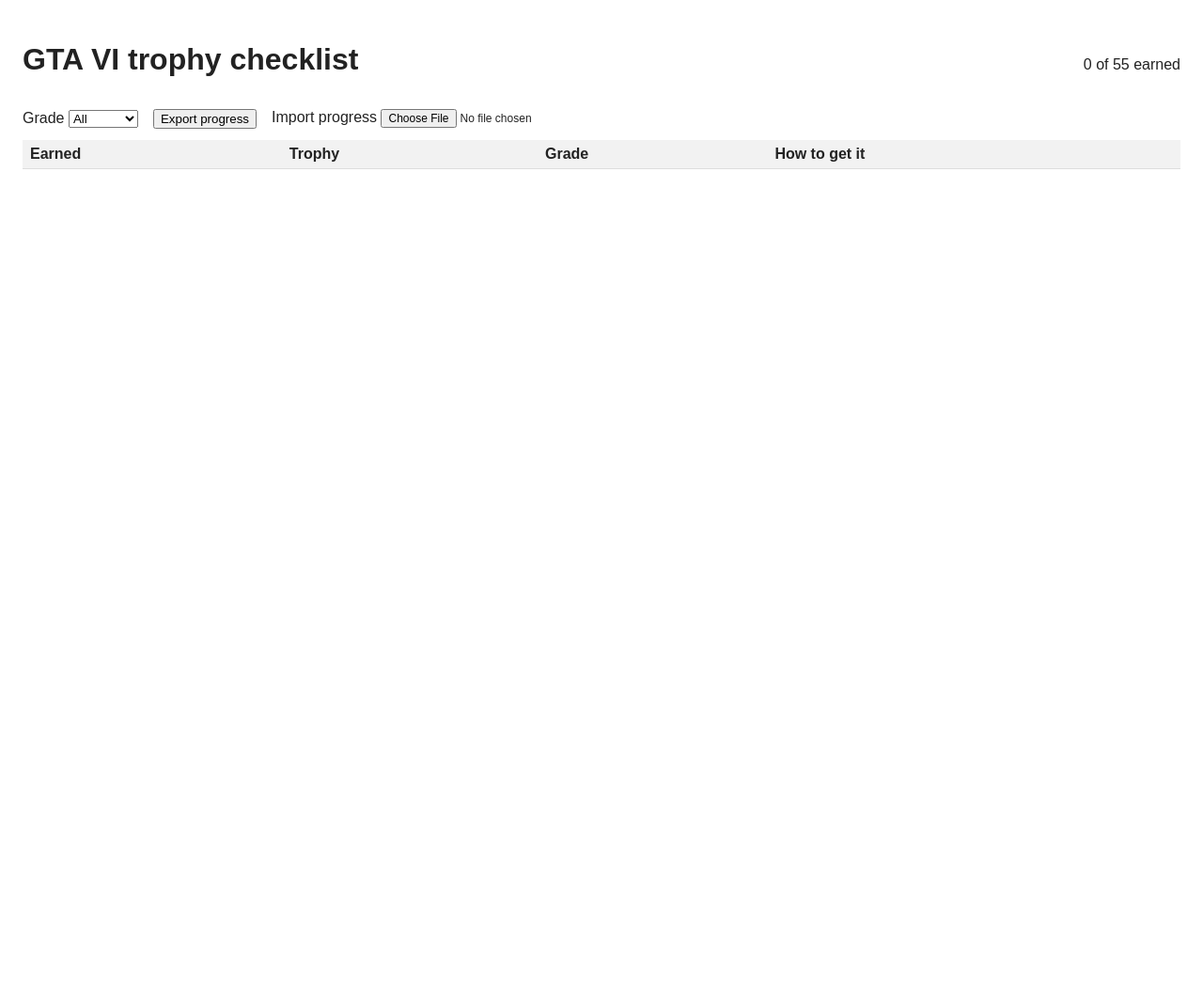
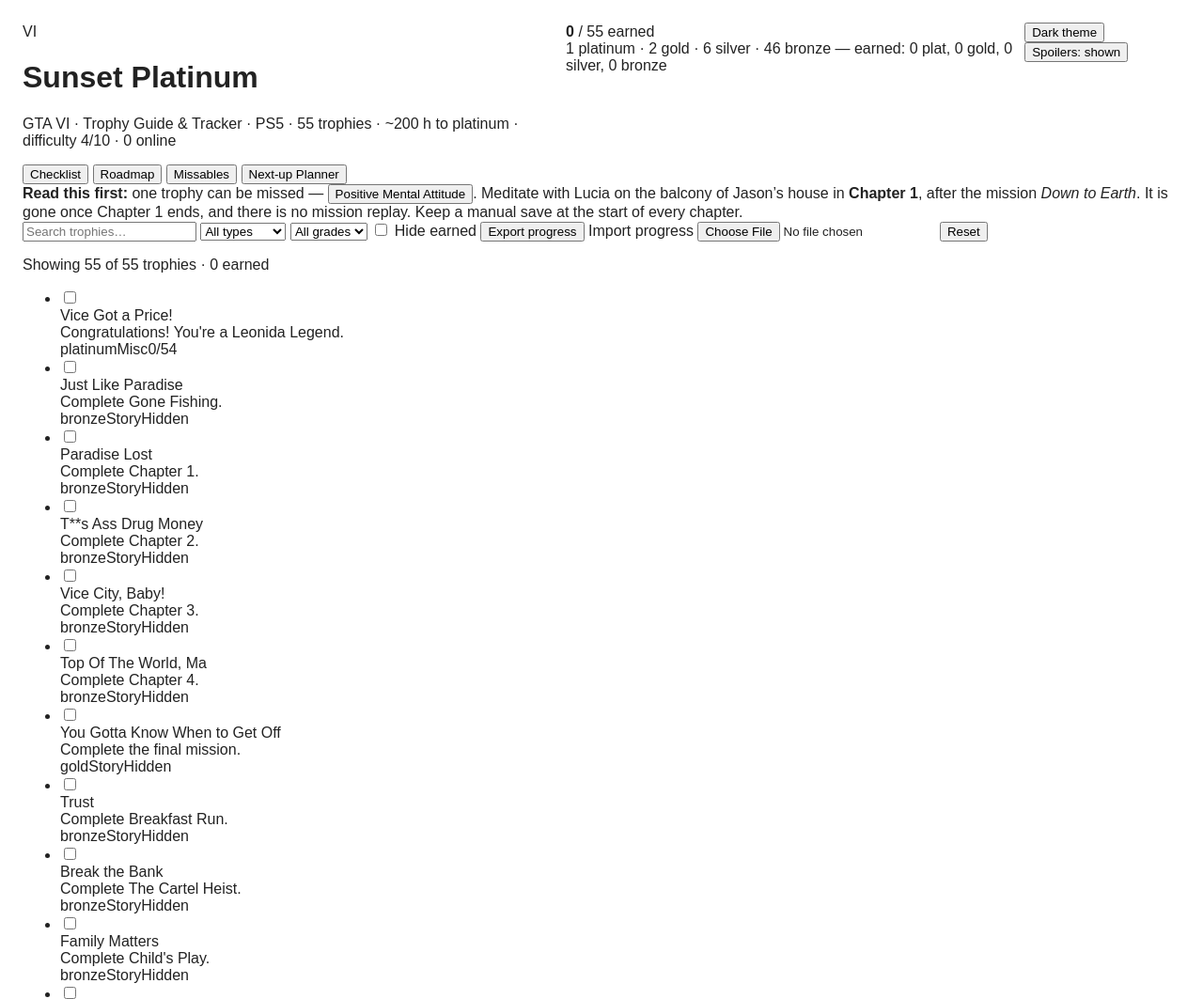
Before and after one commit to Daniikhwan/gta6-trophy-guide-01, a plain HTML site: page app/index.html in a window 1280 px wide. Shown: the top 1063 px of the page at 94% size. Before the commit the page ends 800 px from the top, so only its background shows below. Drawn offline with Linux system fonts and the light colour scheme.

Commit message:
Rewrite app shell: Sunset Platinum layout with roadmap, missables, planner

```diff
--- a/app/index.html
+++ b/app/index.html
@@ -1,25 +1,111 @@
 <!doctype html>
-<html lang="en">
+<html lang="en" data-theme="light">
 <head>
 <meta charset="utf-8">
 <meta name="viewport" content="width=device-width, initial-scale=1">
-<title>GTA VI trophy checklist</title>
+<title>Sunset Platinum — GTA VI Trophy Guide &amp; Tracker</title>
+<meta name="description" content="Offline GTA VI trophy guide and tracker: all 55 official trophies, roadmap to platinum, missables, Next-up planner. No account, no network — progress stays in your browser.">
 <link rel="stylesheet" href="style.css">
 </head>
 <body>
-<header>
-  <h1>GTA VI trophy checklist</h1>
-  <p id="progress">0 of 55 earned</p>
+<header class="top">
+  <div class="brand">
+    <div class="mark" aria-hidden="true">VI</div>
+    <div>
+      <h1>Sunset Platinum</h1>
+      <p class="sub">GTA VI &middot; Trophy Guide &amp; Tracker &middot; PS5 &middot; 55 trophies &middot; ~200 h to platinum &middot; difficulty 4/10 &middot; 0 online</p>
+    </div>
+  </div>
+  <div class="progress-wrap">
+    <div class="progress-num"><strong id="earnedCount">0</strong><span> / 55 earned</span></div>
+    <div class="bar" role="progressbar" aria-label="Trophies earned"><div class="bar-fill" id="barFill"></div></div>
+    <div class="makeup" id="makeup"></div>
+  </div>
+  <div class="top-actions">
+    <button id="themeBtn" type="button" title="Toggle dark / light theme">Dark theme</button>
+    <button id="spoilerBtn" type="button" aria-pressed="false" title="Hide story trophy names until earned">Spoilers: shown</button>
+  </div>
 </header>
-<div class="controls">
-  <label>Grade <select id="grade"><option value="all">All</option><option value="platinum">Platinum</option><option value="gold">Gold</option><option value="silver">Silver</option><option value="bronze">Bronze</option></select></label>
-  <button id="export" type="button">Export progress</button>
-  <label class="import">Import progress <input id="import" type="file" accept="application/json"></label>
+
+<nav class="tabs" aria-label="Sections">
+  <button type="button" data-view="checklist" class="active">Checklist</button>
+  <button type="button" data-view="roadmap">Roadmap</button>
+  <button type="button" data-view="missables">Missables</button>
+  <button type="button" data-view="planner">Next-up Planner</button>
+</nav>
+
+<div class="warn" id="missableBanner">
+  <strong>Read this first:</strong> one trophy can be missed — <button type="button" class="linklike" data-open-trophy="28">Positive Mental Attitude</button>. Meditate with Lucia on the balcony of Jason&rsquo;s house in <strong>Chapter 1</strong>, after the mission <em>Down to Earth</em>. It is gone once Chapter 1 ends, and there is no mission replay. Keep a manual save at the start of every chapter.
 </div>
-<table>
-  <thead><tr><th>Earned</th><th>Trophy</th><th>Grade</th><th>How to get it</th></tr></thead>
-  <tbody id="rows"></tbody>
-</table>
+
+<main>
+  <section id="view-checklist" class="view">
+    <div class="toolbar">
+      <input id="search" type="search" placeholder="Search trophies…" aria-label="Search trophies">
+      <select id="kindFilter" aria-label="Filter by type">
+        <option value="all">All types</option>
+        <option value="story">Story</option>
+        <option value="missable">Missable</option>
+        <option value="collectible">Collectibles</option>
+        <option value="activity">Activities</option>
+        <option value="robbery">Robbery</option>
+        <option value="exploration">Exploration</option>
+        <option value="misc">Misc</option>
+      </select>
+      <select id="gradeFilter" aria-label="Filter by grade">
+        <option value="all">All grades</option>
+        <option value="platinum">Platinum</option>
+        <option value="gold">Gold</option>
+        <option value="silver">Silver</option>
+        <option value="bronze">Bronze</option>
+      </select>
+      <label class="check"><input type="checkbox" id="hideEarned"> Hide earned</label>
+      <span class="spacer"></span>
+      <button id="exportBtn" type="button">Export progress</button>
+      <label class="importBtn">Import progress <input id="importFile" type="file" accept="application/json,.json"></label>
+      <button id="resetBtn" type="button" title="Clear all earned ticks and notes">Reset</button>
+    </div>
+    <div class="layout">
+      <div class="list-col">
+        <p class="count-line" id="countLine"></p>
+        <ul class="trophy-list" id="trophyList"></ul>
+      </div>
+      <aside class="detail" id="detail" aria-live="polite">
+        <p class="detail-empty">Select a trophy to read its full guide, sources and progress target — and add your own notes.</p>
+      </aside>
+    </div>
+  </section>
+
+  <section id="view-roadmap" class="view" hidden>
+    <h2>Roadmap to Platinum</h2>
+    <p class="lede">One playthrough, about 200 hours, no online trophies, no difficulty setting, no mission medals. Cheats disable trophies and saving — never use them on your trophy save. There is no mission replay, so keep a manual save at the start and end of each chapter (10 saves) and rotate the other 5.</p>
+    <div class="stages" id="stages"></div>
+    <h3>100% Completion — what it actually asks for</h3>
+    <p>Closer to 60% true completion: any 100 optional missions, 70 of 80 challenges, 200 of 277 vehicles scanned, 100 of 255 animals studied, 300 of 397 stunts, all 8 bank jobs, all 39 gang operations, all shooting ranges and drone races, 15 of 18 meditations. Progress made during the story already counts.</p>
+  </section>
+
+  <section id="view-missables" class="view" hidden>
+    <h2>Missables &amp; Warnings</h2>
+    <p class="lede">Only one trophy is missable, but a few things are time-sensitive. Everything else stays available in free-roam after the story.</p>
+    <div id="missableList"></div>
+    <h3>Save-slot plan</h3>
+    <p>15 manual slots + 1 autosave. Keep one save at the start of each chapter and one just before the final mission, and rotate the rest for free-roam cleanup. Never use cheats on this save — they disable trophies and saving.</p>
+    <h3>Time-sensitive, but not trophy-locking</h3>
+    <p>Race Against Yago in Chapter 3 carries an hourglass icon and can fail if you leave it too long — it feeds the Strangers &amp; Freaks strand, so save first, then race the moment it appears. Some optional missions and fences disappear over time, but none of them gate a trophy.</p>
+  </section>
+
+  <section id="view-planner" class="view" hidden>
+    <h2>Next-up Planner</h2>
+    <p class="lede">Your next 5 unearned trophies, in roadmap order — finish the story first, then the 100% checklist, then the miscellaneous cleanup.</p>
+    <p><input id="plannerSearch" type="search" placeholder="Search trophies…" aria-label="Search trophies from the planner" style="padding:8px 10px;border:1px solid var(--border);border-radius:8px;background:var(--surface);min-width:280px"></p>
+    <ol class="planner" id="plannerList"></ol>
+    <p class="hint">Tick trophies off in the Checklist and this planner updates itself. <button type="button" class="linklike" data-goto="checklist">Open the checklist</button></p>
+  </section>
+</main>
+
+<footer>
+  <p>Unofficial fan guide. Not affiliated with Rockstar Games. Trophy names and descriptions are the official PlayStation list; guides are written in our own words and cite their sources on each trophy. Sources: PowerPyx, PSNProfiles, Exophase, OutputLag. Works fully offline — no network requests, no account, progress saved only in this browser.</p>
+</footer>
 <script type="module" src="app.js"></script>
 </body>
 </html>
```
